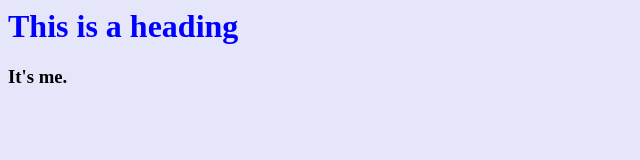
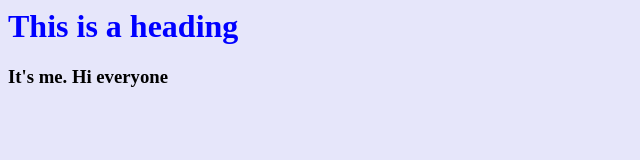
Before and after one commit to abhi9855/abhi9855, a plain HTML site: page INDEX.html in a window 1280 px wide. Shown: the whole page, without its empty margins (0-640 px from the left). Drawn offline with Linux system fonts and the light colour scheme.

Commit message:
content change to everyone

```diff
--- a/INDEX.html
+++ b/INDEX.html
@@ -4,6 +4,6 @@
 </head>
 <body bgcolor="#E6E6FA">
 <h1 style="color:blue;">This is a heading</h1>
-<h3 <p style="color:black;"><strong><b>It's me.</b></strong></p> </h3>
+<h3 <p style="color:black;"><strong><b>It's me. Hi everyone</b></strong></p> </h3>
 </body>
 </html>
```
